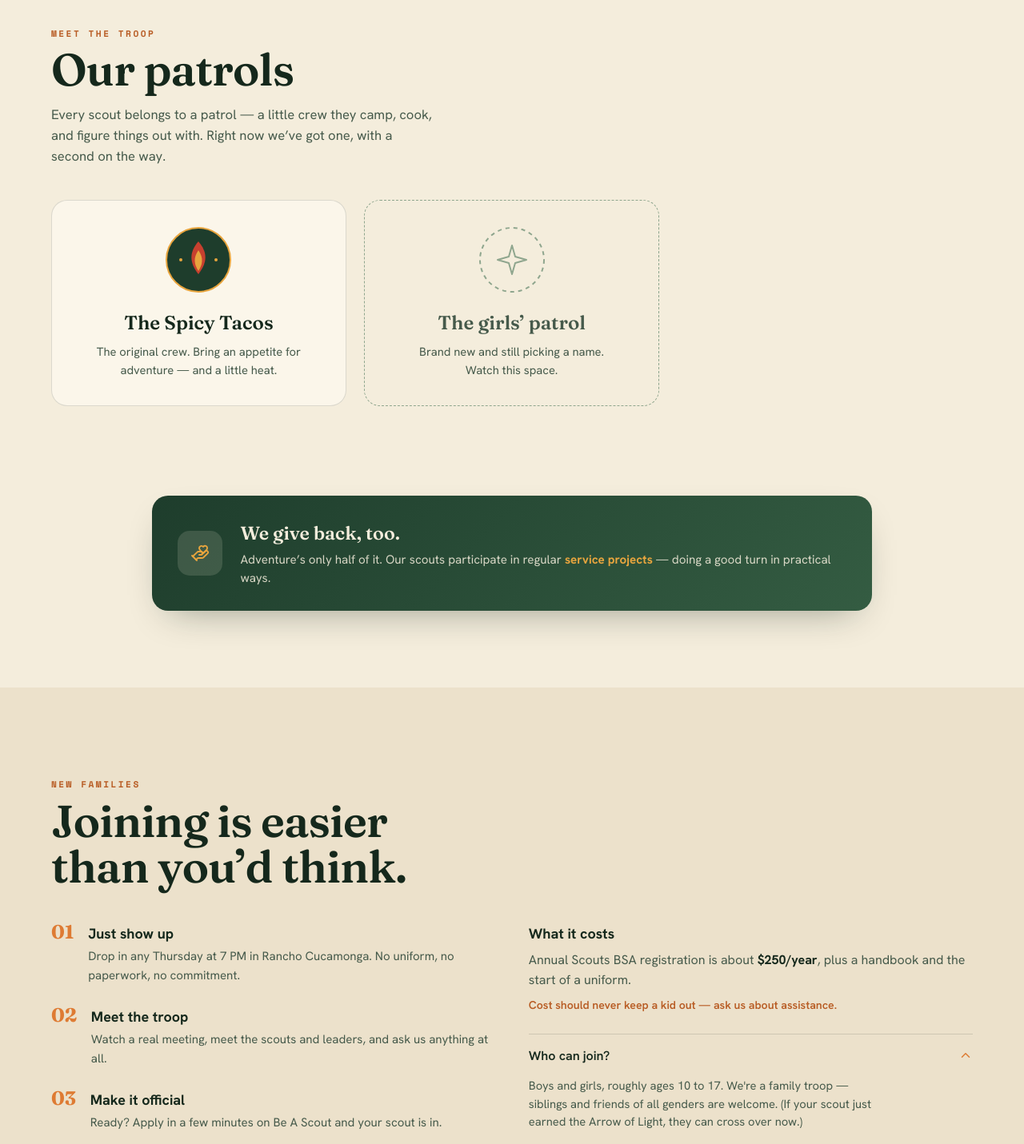
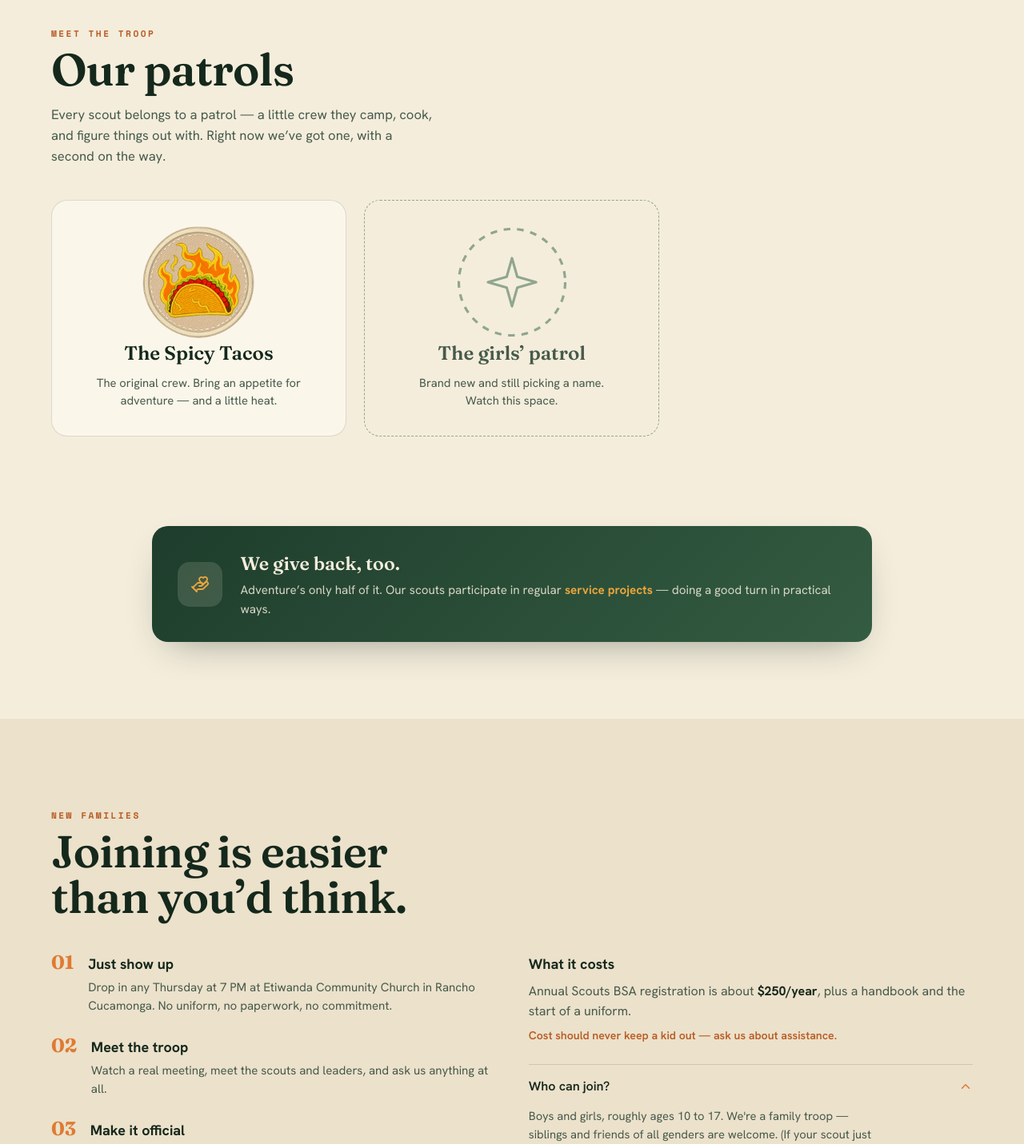
Before and after one commit to bsa-troop-650/troop650-site, a React (Vite) app: page / in a window 1280 px wide. Shown: the part 2846-4277 px from the top of the page at 80% size. Built offline with nearby package versions, Linux system fonts and the light colour scheme.

Commit message:
Add Spicy Tacos patch crest, update SoonCrest to match, fix .gitignore

```diff
--- a/src/App.jsx
+++ b/src/App.jsx
@@ -165,11 +165,13 @@ function TacoCrest() {
     </svg>
   );
 }
+
 function SoonCrest() {
   return (
-    <svg viewBox="0 0 84 84" aria-hidden="true" className="crest">
-      <circle cx="42" cy="42" r="40" fill="none" stroke="var(--sage)" strokeWidth="2" strokeDasharray="5 5" />
-      <path d="M42 24 L46 38 L60 42 L46 46 L42 60 L38 46 L24 42 L38 38 Z" fill="none" stroke="var(--sage)" strokeWidth="2" strokeLinejoin="round" />
+    <svg viewBox="0 0 400 400" aria-hidden="true" className="patrol-crest">
+      <circle cx="200" cy="200" r="190" fill="none" stroke="var(--sage)" strokeWidth="9" strokeDasharray="24 24" />
+      <path d="M200 114 L219 181 L286 200 L219 219 L200 286 L181 219 L114 200 L181 181 Z"
+        fill="none" stroke="var(--sage)" strokeWidth="9" strokeLinejoin="round" />
     </svg>
   );
 }
@@ -292,7 +294,7 @@ export default function Troop650Site() {
         <Reveal delay={110}><p className="patrols-lead">Every scout belongs to a patrol — a little crew they camp, cook, and figure things out with. Right now we&rsquo;ve got one, with a second on the way.</p></Reveal>
         <div className="patrol-grid">
           <Reveal className="patrol-card" delay={0}>
-            <TacoCrest /><h3>The Spicy Tacos</h3>
+            <img src="/spicy-tacos-crest.png" alt="Spicy Tacos patrol crest" className="patrol-crest" /><h3>The Spicy Tacos</h3>
             <p className="patrol-tag">The original crew. Bring an appetite for adventure — and a little heat.</p>
           </Reveal>
           <Reveal className="patrol-card patrol-soon" delay={90}>
@@ -315,7 +317,7 @@ export default function Troop650Site() {
         <div className="join-cols">
           <Reveal className="steps" delay={100}>
             {[
-              { n: "01", t: "Just show up", d: "Drop in any Thursday at 7 PM in Rancho Cucamonga. No uniform, no paperwork, no commitment." },
+              { n: "01", t: "Just show up", d: "Drop in any Thursday at 7 PM at Etiwanda Community Church in Rancho Cucamonga. No uniform, no paperwork, no commitment." },
               { n: "02", t: "Meet the troop", d: "Watch a real meeting, meet the scouts and leaders, and ask us anything at all." },
               { n: "03", t: "Make it official", d: "Ready? Apply in a few minutes on Be A Scout and your scout is in." },
             ].map((s, i) => (<div className="step" key={i}><span className="step-n">{s.n}</span><div><h4>{s.t}</h4><p>{s.d}</p></div></div>))}
@@ -495,6 +497,7 @@ button{font-family:inherit;cursor:pointer;border:none;background:none;color:inhe
 .patrol-card:hover{transform:translateY(-6px);box-shadow:var(--shadow)}
 .crest{width:84px;height:84px;margin:0 auto 1.1rem}
 .patrol-card h3{font-family:var(--fdisp);font-size:1.5rem;font-weight:600;margin-bottom:.45rem}
+.patrol-crest{width:140px;height:140px;object-fit:contain;display:block;margin:0 auto}
 .patrol-tag{color:var(--ink-soft);font-size:.92rem;max-width:32ch;margin:0 auto}
 .patrol-soon{background:transparent;border-style:dashed;border-color:var(--sage)}
 .patrol-soon h3{color:var(--ink-soft)}
```
Also changed, not shown: public/spicy-tacos-crest.png (added), 1 other file (tests, documents, lock files or other folders).
